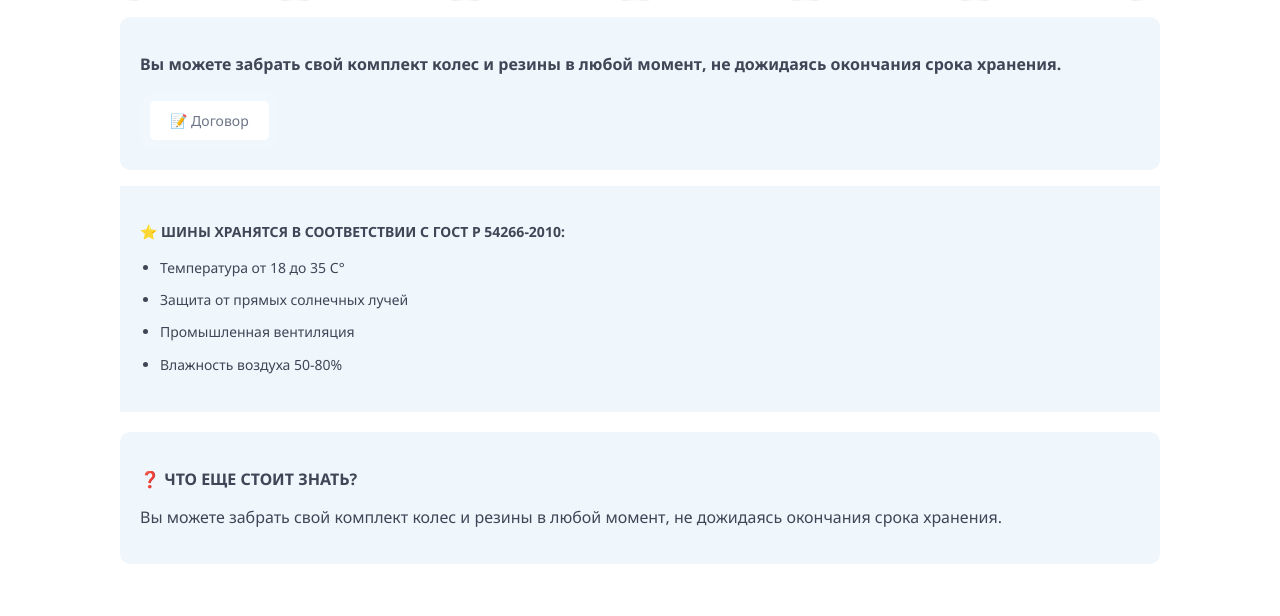
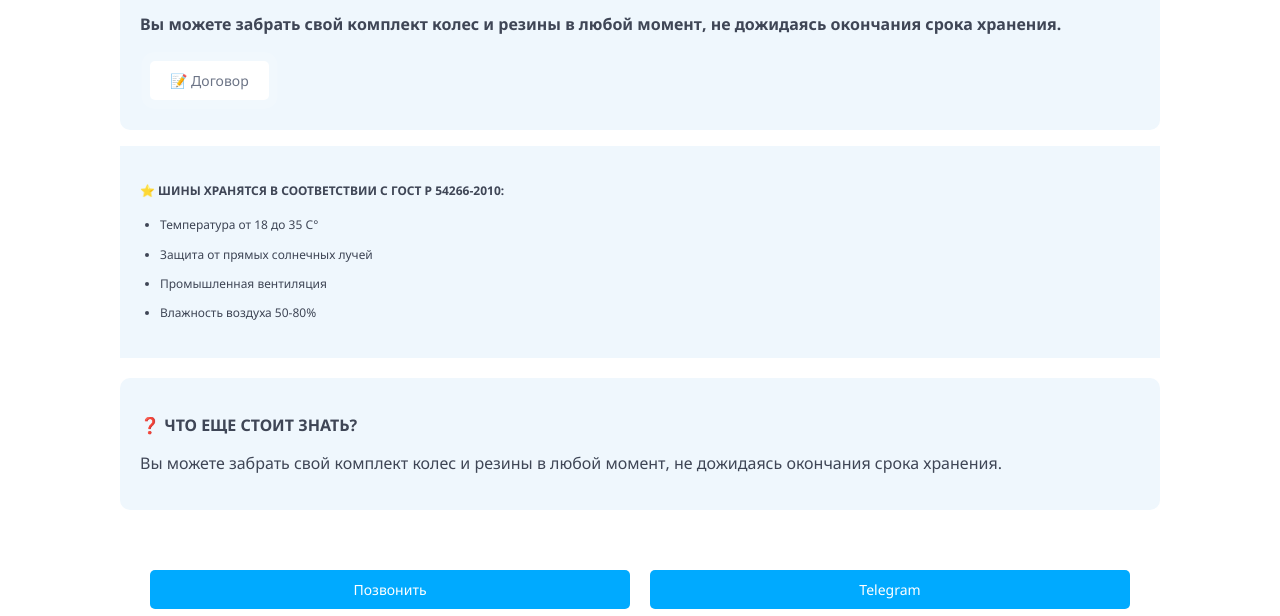
Before and after one commit to enver-isliamov/OtelShin, a PHP site: page / in a window 1280 px wide. Shown: the part 3284-3900 px from the top of the page. Run offline with PHP 8.4, Linux system fonts and the light colour scheme.

Commit message:
Update styles.css

```diff
--- a/styles.css
+++ b/styles.css
@@ -136,13 +136,13 @@ border-radius: 10px;
 
 .carousel-item strong {
     display: block;
-    font-size: 20px;
+    font-size: 12px;
     margin-bottom: 10px;
 
 }
 
 .carousel-item p {
-    font-size: 14px;
+    font-size: 12px;
     line-height: 1.4;
 }
 
@@ -219,7 +219,7 @@ background: var(--white-color);
 
 .additional-info strong {
     display: block;
-    font-size: 14px;
+    font-size: 12px;
     margin-bottom: 10px;
 }
 
@@ -231,7 +231,7 @@ background: var(--white-color);
 }
 
 .additional-info li {
-    font-size: 14px;
+    font-size: 12px;
     line-height: 1.6;
     margin-bottom: 10px;
 }
```
